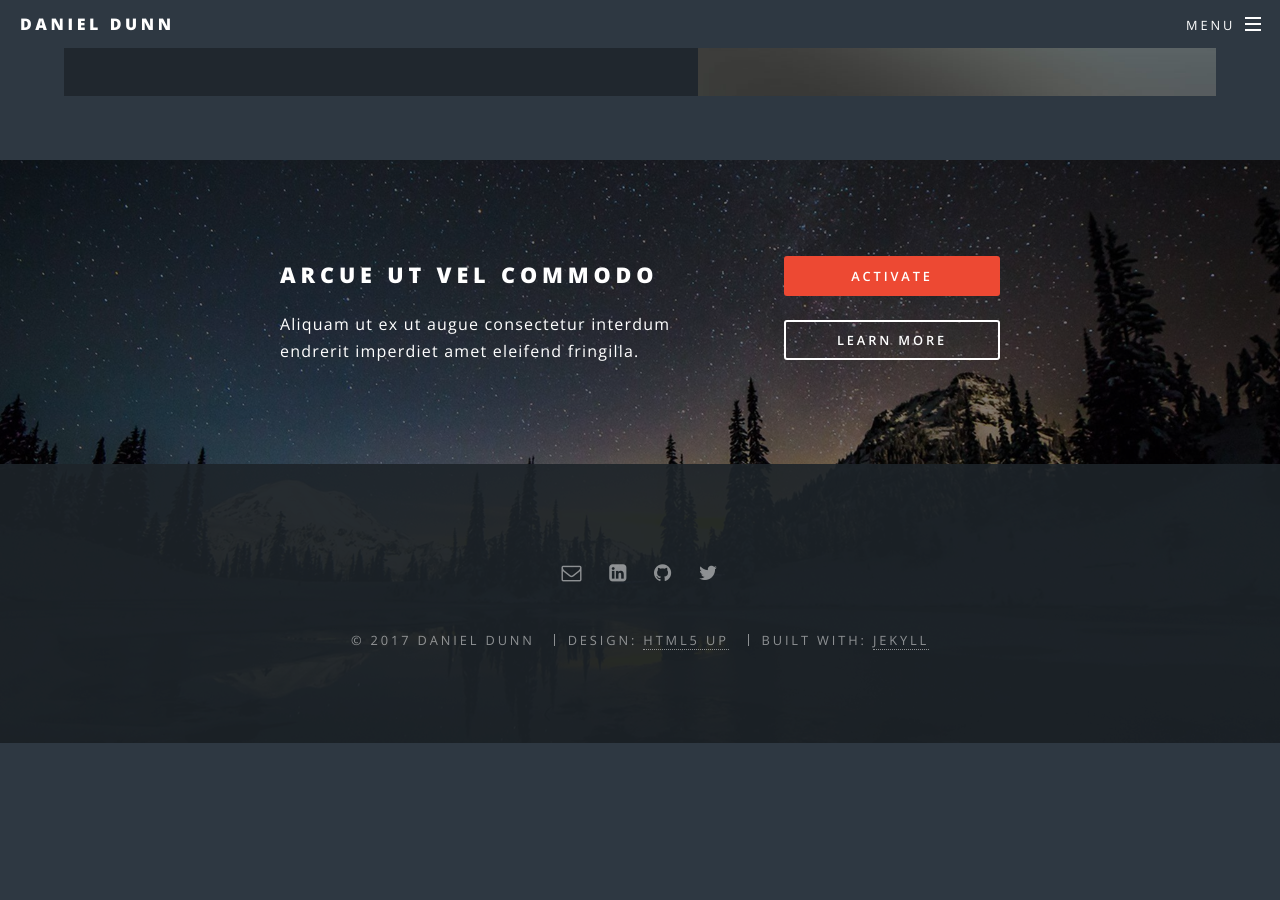
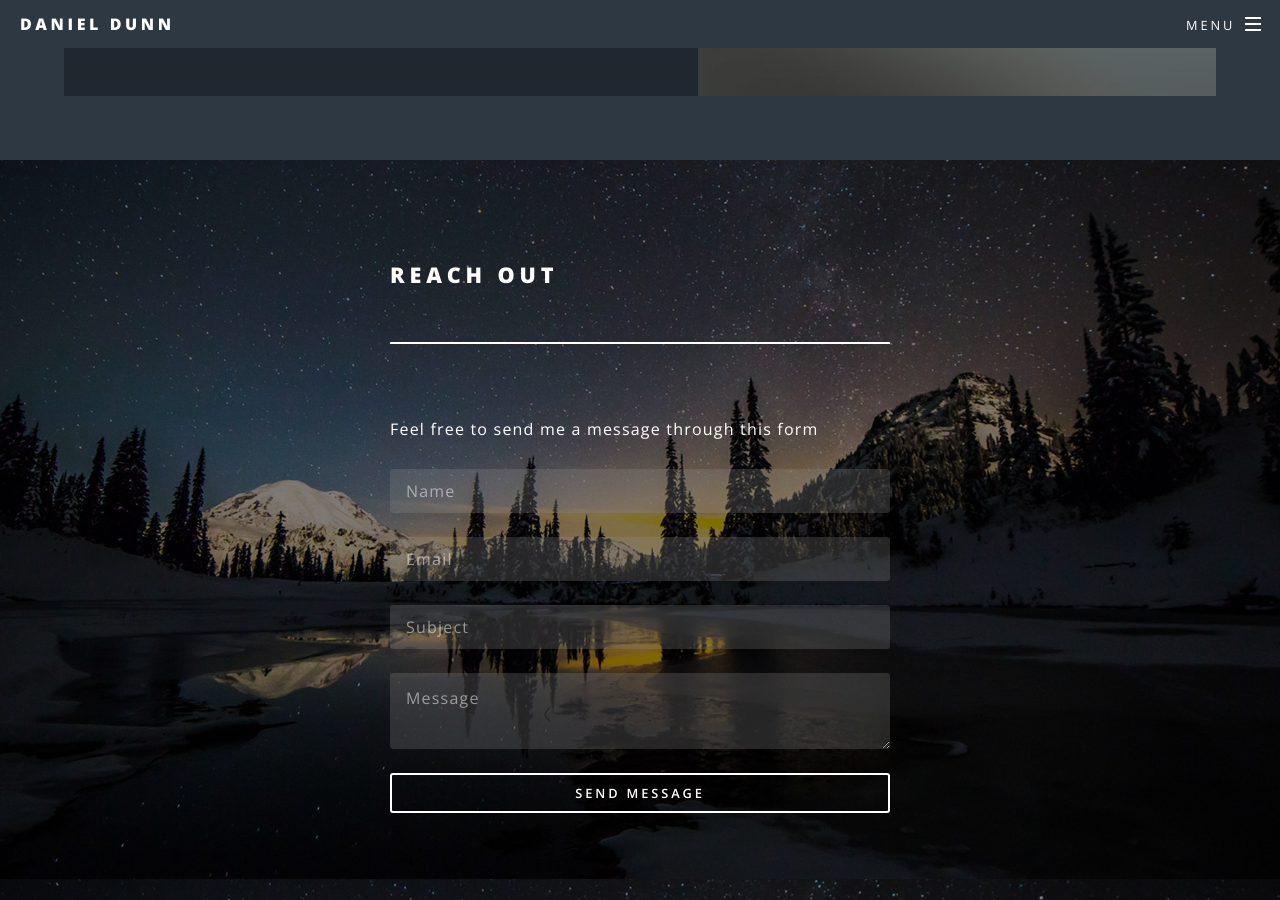
Before and after one commit to NicelyDunn7/dpdunn10.github.io, a Jekyll site: the page built from index.html, in a window 1280 px wide and 900 px high, scrolled down 4521 px. Built offline with Jekyll 4.4.1, drawn with Linux system fonts in a browser that asks for light colours; before the commit the page ends 5264 px from its top, so only the background shows below that.

Commit message:
Include Contact Form

```diff
--- a/index.html
+++ b/index.html
@@ -164,13 +164,16 @@ layout: landing
 				<!-- CTA -->
 					<section id="cta" class="wrapper style4">
 						<div class="inner">
-							<header>
-								<h2>Arcue ut vel commodo</h2>
-								<p>Aliquam ut ex ut augue consectetur interdum endrerit imperdiet amet eleifend fringilla.</p>
-							</header>
-							<ul class="actions vertical">
-								<li><a href="#" class="button fit special">Activate</a></li>
-								<li><a href="#" class="button fit">Learn More</a></li>
-							</ul>
+								<ul class="actions vertical" style="margin:auto;width:500px;">
+									<li><h2>Reach Out</h2></li><hr>
+									<li><p>Feel free to send me a message through this form</p></li><br>
+									<form action=# method="POST">
+										<li><input type="text" name="name" placeholder="Name"></input></li>
+										<li><input type="email" name="_replyto" placeholder="Email"></input></li>
+										<li><input type="text" name="_subject" placeholder="Subject"></input></li>
+										<li><textarea name="message" placeholder="Message"></textarea></li>
+										<li><input type="submit" class="button fit" value="Send Message"></input></li>
+									</form>
+								</ul>
 						</div>
 					</section>
```
Also changed, not shown: 2 other files.
